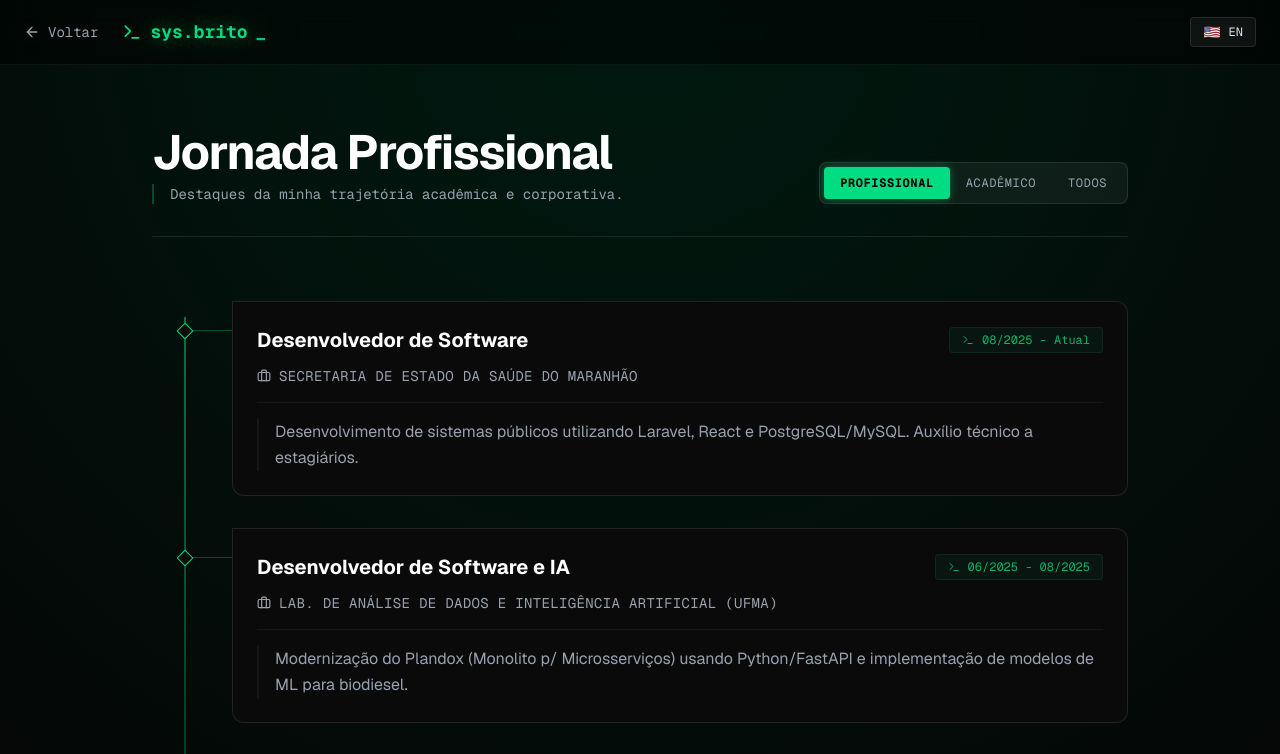
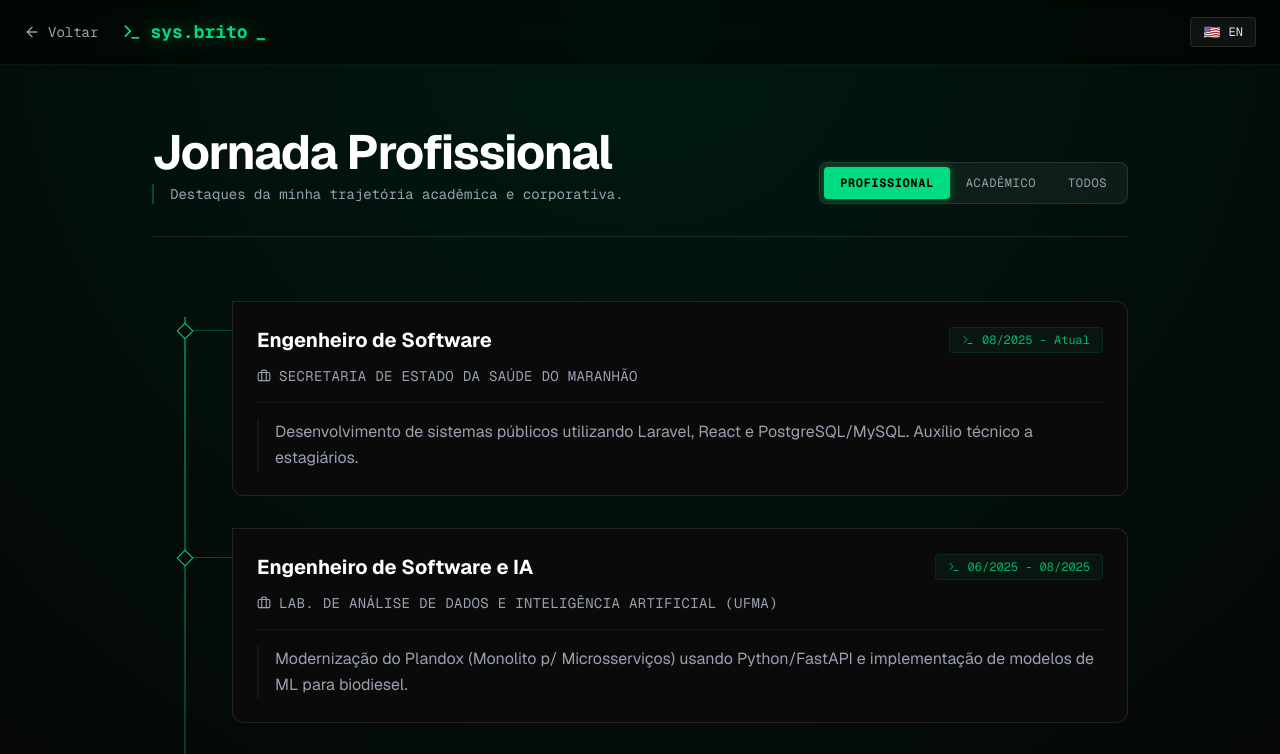
Before and after one commit to josevbrito/portfolio-sys-brito, a Next.js app: page /experience in a window 1280 px wide. Shown: the top 754 px of the page. Built offline with nearby package versions, Linux system fonts and the light colour scheme.

Commit message:
style(rebrand): :art: Rebrand

```diff
--- a/app/data/timeline.ts
+++ b/app/data/timeline.ts
@@ -3,7 +3,7 @@ import type { TimelineItem } from "../types";
 const timelinePt: TimelineItem[] = [
   {
     date: "08/2025 - Atual",
-    title: "Desenvolvedor de Software",
+    title: "Engenheiro de Software",
     org: "Secretaria de Estado da Saúde do Maranhão",
     desc: "Desenvolvimento de sistemas públicos utilizando Laravel, React e PostgreSQL/MySQL. Auxílio técnico a estagiários.",
     type: "work"
@@ -17,7 +17,7 @@ const timelinePt: TimelineItem[] = [
   },
   {
     date: "06/2025 - 08/2025",
-    title: "Desenvolvedor de Software e IA",
+    title: "Engenheiro de Software e IA",
     org: "Lab. de Análise de Dados e Inteligência Artificial (UFMA)",
     desc: "Modernização do Plandox (Monolito p/ Microsserviços) usando Python/FastAPI e implementação de modelos de ML para biodiesel.",
     type: "work"
@@ -31,7 +31,7 @@ const timelinePt: TimelineItem[] = [
   },
   {
     date: "09/2023 - 06/2025",
-    title: "Desenvolvedor de Software Junior",
+    title: "Engenheiro de Software Junior",
     org: "Secretaria de Estado da Saúde do Maranhão",
     desc: "Desenvolvimento e manutenção de softwares de saúde pública usando Laravel, JavaScript, PostgreSQL/MySQL e Python para dados.",
     type: "work"
@@ -62,7 +62,7 @@ const timelinePt: TimelineItem[] = [
 const timelineEn: TimelineItem[] = [
   {
     date: "08/2025 - Current",
-    title: "Software Developer",
+    title: "Software Engineer",
     org: "State Health Secretariat (SES-MA)",
     desc: "Development of public systems using Laravel, React, and PostgreSQL/MySQL. Mentoring interns.",
     type: "work"
@@ -76,7 +76,7 @@ const timelineEn: TimelineItem[] = [
   },
   {
     date: "06/2025 - 08/2025",
-    title: "AI & Software Developer",
+    title: "AI & Software Engineer",
     org: "Data Analysis and Artificial Intelligence Lab (UFMA)",
     desc: "Modernizing Plandox (Monolith to Microservices) with Python/FastAPI and implementing ML models for biodiesel.",
     type: "work"
@@ -90,7 +90,7 @@ const timelineEn: TimelineItem[] = [
   },
   {
     date: "09/2023 - 06/2025",
-    title: "Junior Software Developer",
+    title: "Junior Software Engineer",
     org: "State Health Secretariat (SES-MA)",
     desc: "Development and maintenance of public health software using Laravel, JavaScript, PostgreSQL/MySQL, and Python for data.",
     type: "work"
--- a/app/layout.tsx
+++ b/app/layout.tsx
@@ -14,13 +14,13 @@ const BASE_URL = "https://josevbrito.com";
 export const metadata: Metadata = {
   metadataBase: new URL(BASE_URL),
   title: {
-    default:  "José Brito - Developer & Data Scientist",
+    default:  "José Brito - Software Engineer & Data Scientist",
     template: "%s | José Brito",
   },
   description:
-    "Portfólio de José Victor Brito Costa - Desenvolvedor Full Stack e Cientista de Dados especializado em sistemas de alto impacto, IA aplicada e saúde pública.",
+    "Portfólio de José Victor Brito Costa - Engenheiro Full Stack e Cientista de Dados especializado em sistemas de alto impacto, IA aplicada e saúde pública.",
   keywords: [
-    "José Brito", "desenvolvedor full stack", "cientista de dados",
+    "José Brito", "engenheiro de software", "engenheiro full stack", "cientista de dados",
     "Next.js", "Laravel", "Python", "PostgreSQL", "Power BI",
     "portfólio", "Maranhão",
   ],
@@ -30,16 +30,16 @@ export const metadata: Metadata = {
     type:        "website",
     url:         BASE_URL,
     siteName:    "sys.brito",
-    title:       "José Brito - Developer & Data Scientist",
+    title:       "José Brito - Software Engineer & Data Scientist",
     description:
-      "Desenvolvedor Full Stack e Cientista de Dados. +10 projetos de alto impacto em saúde pública, IA, análise de dados, sistemas web e mobile.",
-    images: [{ url: "/opengraph-image", width: 1200, height: 630, alt: "José Brito - Developer & Data Scientist" }],
+      "Engenheiro Full Stack e Cientista de Dados. +10 projetos de alto impacto em saúde pública, IA, análise de dados, sistemas web e mobile.",
+    images: [{ url: "/opengraph-image", width: 1200, height: 630, alt: "José Brito - Software Engineer & Data Scientist" }],
     locale: "pt_BR",
   },
   twitter: {
     card:        "summary_large_image",
-    title:       "José Brito - Developer & Data Scientist",
-    description: "Desenvolvedor Full Stack e Cientista de Dados. +10 projetos de alto impacto.",
+    title:       "José Brito - Software Engineer & Data Scientist",
+    description: "Engenheiro Full Stack e Cientista de Dados. +10 projetos de alto impacto.",
     images:      ["/opengraph-image"],
   },
   alternates: {
--- a/app/opengraph-image.tsx
+++ b/app/opengraph-image.tsx
@@ -65,7 +65,7 @@ export default function OgImage() {
 
         {/* Role */}
         <div style={{ color: "#9ca3af", fontSize: 26, marginTop: 16, marginBottom: 44, display: "flex" }}>
-          Software Developer & Data Scientist
+          Software Engineer & Data Scientist
         </div>
 
         {/* Separator */}
--- a/messages/en.json
+++ b/messages/en.json
@@ -11,11 +11,11 @@
     "status": "SYSTEM ONLINE",
     "greeting": "Hello, I am",
     "name": "José Brito",
-    "role": "Software Developer & Data Scientist",
+    "role": "Software Engineer & Data Scientist",
     "description": "Specialist in transforming complex data into robust applications. Focused on scalable architectures, Full Stack (Laravel/Next.js), and applied Artificial Intelligence.",
     "current_focus": "Current Focus",
     "focus_list": ["High Scale Systems", "AI Agents", "Data Science"],
-    "terminal_desc": "Full Stack Developer passionate about innovation in public and private sectors.",
+    "terminal_desc": "Full Stack Engineer passionate about innovation in public and private sectors.",
     "skills": ["Next.js", "Laravel", "Python (AI)", "PostgreSQL"]
   },
   "projectsSection": {
--- a/messages/pt.json
+++ b/messages/pt.json
@@ -11,11 +11,11 @@
     "status": "SISTEMA ONLINE",
     "greeting": "Olá, eu sou",
     "name": "José Brito",
-    "role": "Desenvolvedor de Software & Cientista de Dados",
+    "role": "Engenheiro de Software & Cientista de Dados",
     "description": "Especialista em transformar dados complexos em aplicações robustas. Foco em arquiteturas escaláveis, Full Stack (Laravel/Next.js) e Inteligência Artificial aplicada.",
     "current_focus": "Foco atual",
     "focus_list": ["Sistemas de Alta Escala", "Agentes de IA", "Ciência de Dados"],
-    "terminal_desc": "Desenvolvedor Full Stack apaixonado por inovação no setor público e privado.",
+    "terminal_desc": "Engenheiro Full Stack apaixonado por inovação no setor público e privado.",
     "skills": ["Next.js", "Laravel", "Python (AI)", "PostgreSQL"]
   },
   "projectsSection": {
```
Also changed, not shown: 1 other file (tests, documents, lock files or other folders).
